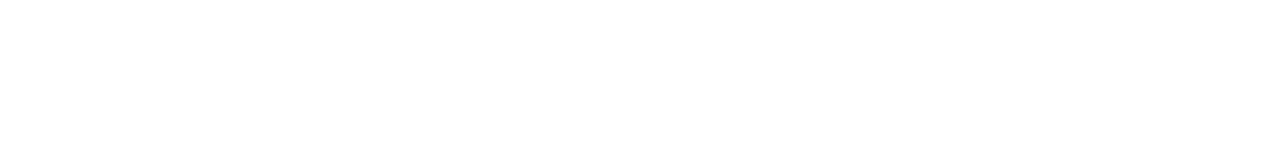
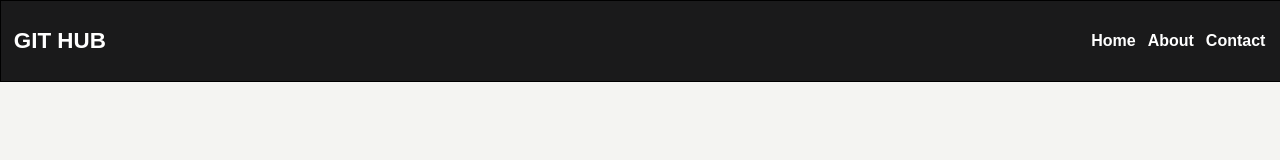
Before and after one commit to yash54chohtel/demo_git_Project, a plain HTML site: page index.html in a window 1280 px wide. Drawn offline with Linux system fonts and the light colour scheme.

Commit message:
nav bar created with three links

```diff
--- a/index.html
+++ b/index.html
@@ -5,8 +5,18 @@
     <meta http-equiv="X-UA-Compatible" content="IE=edge">
     <meta name="viewport" content="width=device-width, initial-scale=1.0">
     <title>git project</title>
+    <link rel="stylesheet" href="/style.css">
 </head>
 <body>
-    <nav></nav>
+    <nav class="nav_Bar">
+        <div class="logo">GIT HUB</div>
+        <div class="nav_links">
+            <ul>
+                <li><a href="#">Home</a></li>
+                <li><a href="#">About</a></li>
+                <li><a href="#">Contact</a></li>
+            </ul>
+        </div>
+    </nav>
 </body>
 </html>
--- a/style.css
+++ b/style.css
@@ -0,0 +1,47 @@
+body{
+    margin: 0;padding: 0;
+    background: rgb(244, 244, 242);
+    font-family: sans-serif;
+
+}
+
+.nav_Bar{
+    height: 10vh;
+    width: 100%;
+    border: 1px solid black;
+    background: rgb(26, 26, 27);
+    display: flex;
+    align-items: center;
+    justify-content: space-between;
+    text-align: center;
+
+}
+
+.logo{
+    font-size: 1.4rem;
+    font-weight: bold;
+    color: white;
+    margin-left: 0.8rem;
+}
+
+.nav_links ul{
+    display: flex;
+    margin-right: 0.6rem;
+}
+
+.nav_links ul li{
+    list-style: none;
+    margin: 0 6px 0 6px;
+}
+
+.nav_links ul li a{
+    text-decoration: none;
+    font-size: 1rem;
+    font-weight: bold;
+    color: white;
+    cursor: pointer;
+}
+
+.nav_links ul li a:hover{
+    color: rgb(255, 67, 67);
+}
```
